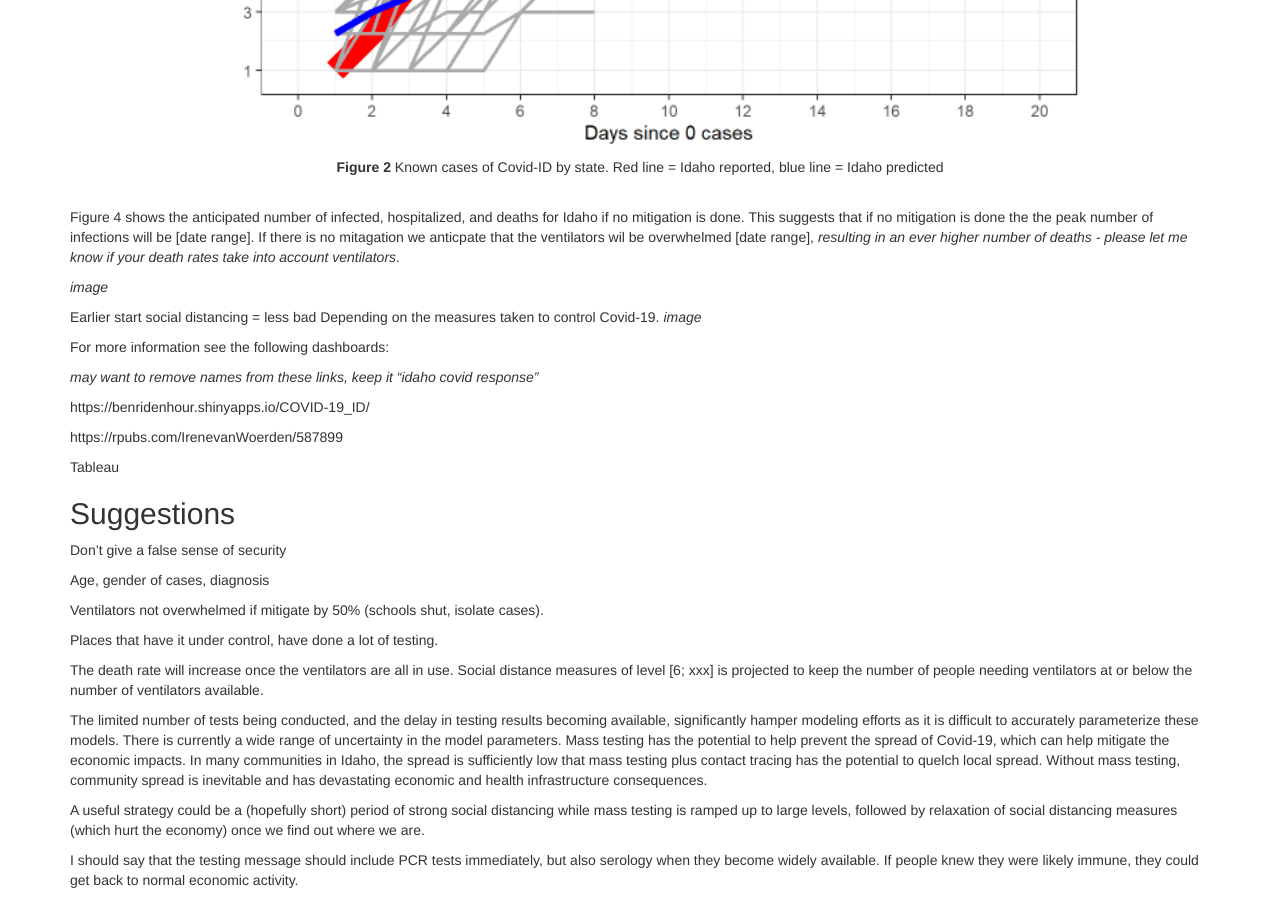
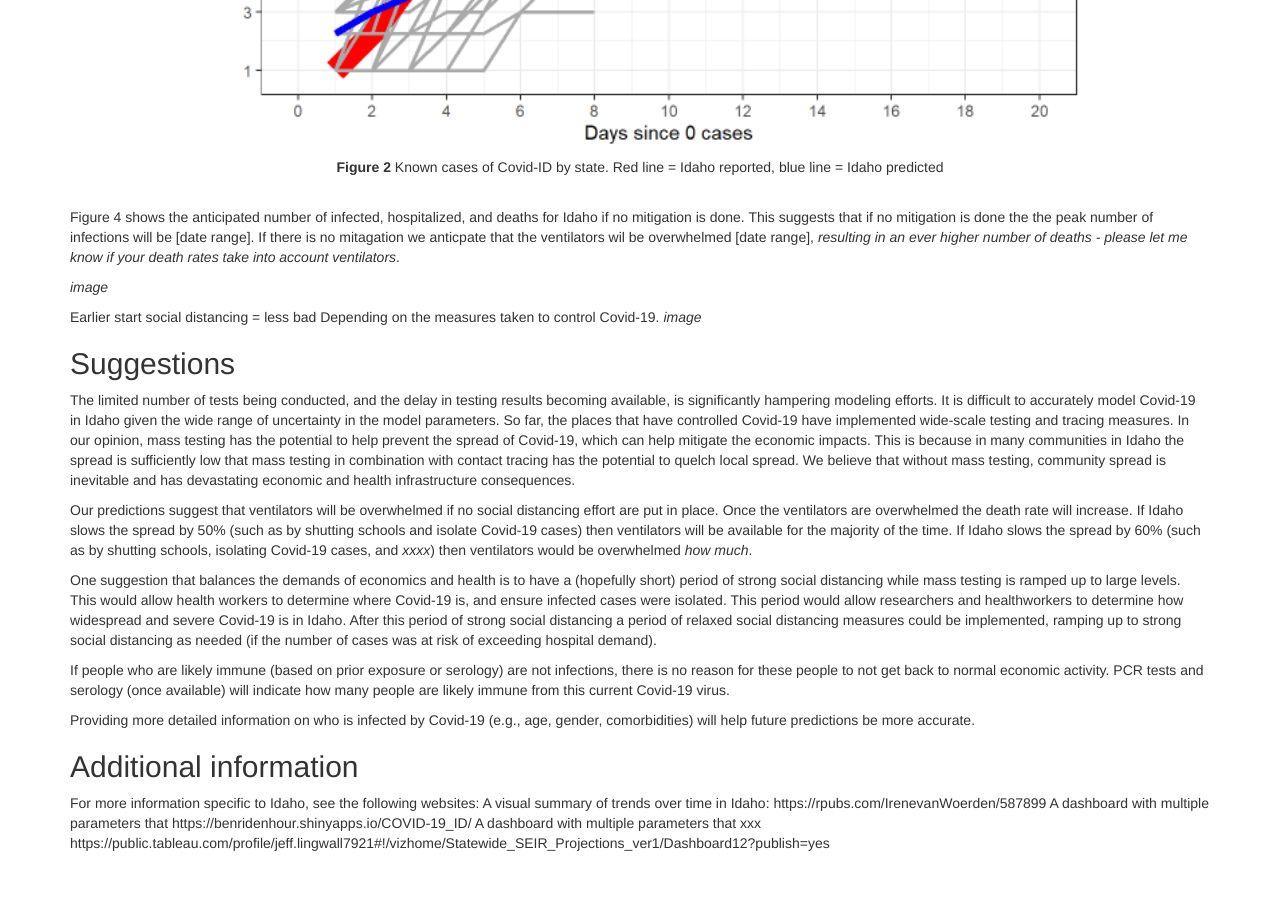
Before and after one commit to magbenji/summary, a Jekyll site: the page built from index.md, in a window 1280 px wide and 900 px high, scrolled down 1951 px. Built offline with Jekyll 4.4.1, drawn with Linux system fonts in a browser that asks for light colours; after the commit the page ends 2814 px from its top, so only the background shows below that.

Commit message:
Update index.md

```diff
--- a/index.md
+++ b/index.md
@@ -88,32 +88,24 @@ Depending on the measures taken to control Covid-19.
 
 
 
-For more information see the following dashboards:
+## Suggestions
+The limited number of tests being conducted, and the delay in testing results becoming available, is significantly hampering modeling efforts. It is difficult to accurately model Covid-19 in Idaho given the wide range of uncertainty in the model parameters. So far, the places that have controlled Covid-19 have implemented wide-scale testing and tracing measures. In our opinion, mass testing has the potential to help prevent the spread of Covid-19, which can help mitigate the economic impacts. This is because in many communities in Idaho the spread is sufficiently low that mass testing in combination with contact tracing has the potential to quelch local spread. We believe that without mass testing, community spread is inevitable and has devastating economic and health infrastructure consequences.
 
-*may want to remove names from these links, keep it "idaho covid response"*
+Our predictions suggest that ventilators will be overwhelmed if no social distancing effort are put in place. Once the ventilators are overwhelmed the death rate will increase. If Idaho slows the spread by 50% (such as by shutting schools and isolate Covid-19 cases) then ventilators will be available for the majority of the time. If Idaho slows the spread by 60% (such as by shutting schools, isolating Covid-19 cases, and *xxxx*) then ventilators would be overwhelmed *how much*.
 
-https://benridenhour.shinyapps.io/COVID-19_ID/
+One suggestion that balances the demands of economics and health is to have a (hopefully short) period of strong social distancing while mass testing is ramped up to large levels. This would allow health workers to determine where Covid-19 is, and ensure infected cases were isolated. This period would allow researchers and healthworkers to determine how widespread and severe Covid-19 is in Idaho.
+After this period of strong social distancing a period of relaxed social distancing measures could be implemented, ramping up to strong social distancing as needed (if the number of cases was at risk of exceeding hospital demand).
 
-https://rpubs.com/IrenevanWoerden/587899
+If people who are likely immune (based on prior exposure or serology) are not infections, there is no reason for these people to not  get back to normal economic activity. PCR tests and serology (once available) will indicate how many people are likely immune from this current Covid-19 virus.
 
-Tableau
+Providing more detailed information on who is infected by Covid-19 (e.g., age, gender, comorbidities) will help future predictions be more accurate.
 
-## Suggestions
-Don't give a false sense of security
 
-Age, gender of cases, diagnosis
-
-Ventilators not overwhelmed if mitigate by 50% (schools shut, isolate cases).
-
-Places that have it under control, have done a lot of testing.
-
-The death rate will increase once the ventilators are all in use. Social distance measures of level [6; xxx] is projected to keep the number of people needing ventilators at or below the number of ventilators available.
-
-The limited number of tests being conducted, and the delay in testing results becoming available, significantly hamper modeling efforts as it is difficult to accurately parameterize these models. There is currently a wide range of uncertainty in the model parameters. Mass testing has the potential to help prevent the spread of Covid-19, which can help mitigate the economic impacts. In many communities in Idaho, the spread is sufficiently low that mass testing plus contact tracing has the potential to quelch local spread. Without mass testing, community spread is inevitable and has devastating economic and health infrastructure consequences.
-
-A useful strategy could be a (hopefully short) period of strong social distancing while mass testing is ramped up to large levels, followed by relaxation of social distancing measures (which hurt the economy) once we find out where we are.
-
-I should say that the testing message should include PCR tests immediately, but also serology when they become widely available.  If people knew they were likely immune, they could get back to normal economic activity.
+## Additional information
+For more information specific to Idaho, see the following websites:
+A visual summary of trends over time in Idaho: https://rpubs.com/IrenevanWoerden/587899
+A dashboard with multiple parameters that https://benridenhour.shinyapps.io/COVID-19_ID/
+A dashboard with multiple parameters that xxx https://public.tableau.com/profile/jeff.lingwall7921#!/vizhome/Statewide_SEIR_Projections_ver1/Dashboard12?publish=yes
 
 
 [//]: # (Links below)
```
